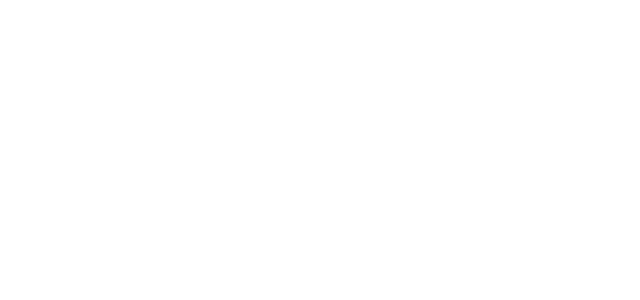
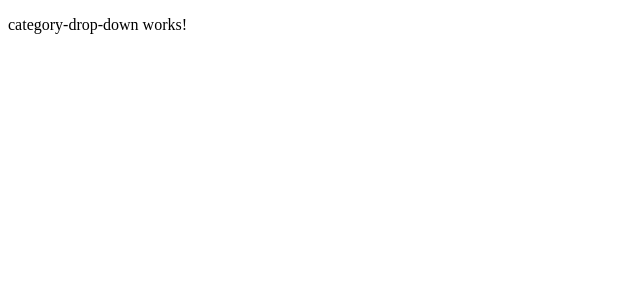
Before and after one commit to NotNanetteKaye/angular-practice, an Angular app in the folder angular-components/: page / in a window 1280 px wide. Shown: the top 300 px of the page, without its empty margins (0-640 px from the left). Built offline with nearby package versions, Linux system fonts and the light colour scheme.

Commit message:
Added component to app.html | added dummy data to dropdown.component.ts

```diff
--- a/angular-components/src/app/app.component.html
+++ b/angular-components/src/app/app.component.html
@@ -1 +1,2 @@
+<app-category-drop-down></app-category-drop-down>
 <router-outlet></router-outlet>
--- a/angular-components/src/app/category-drop-down/category-drop-down.component.ts
+++ b/angular-components/src/app/category-drop-down/category-drop-down.component.ts
@@ -6,5 +6,7 @@ import { Component } from '@angular/core';
   styleUrls: ['./category-drop-down.component.css']
 })
 export class CategoryDropDownComponent {
-
+  // Dummy data for the dropdown
+  categories: string[] = ['Category 1', 'Category 2', 'Category 3', 'Category 4'];
+  selectedCategory: string | undefined;
 }
```
